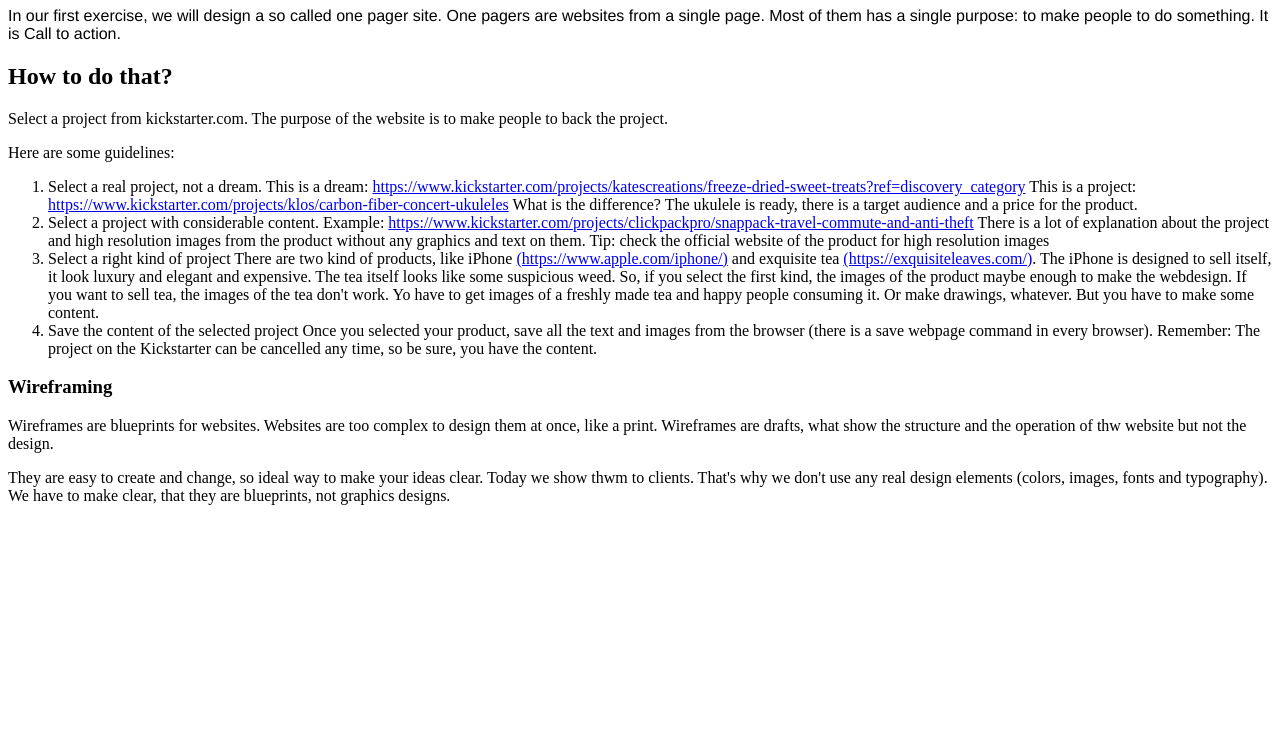
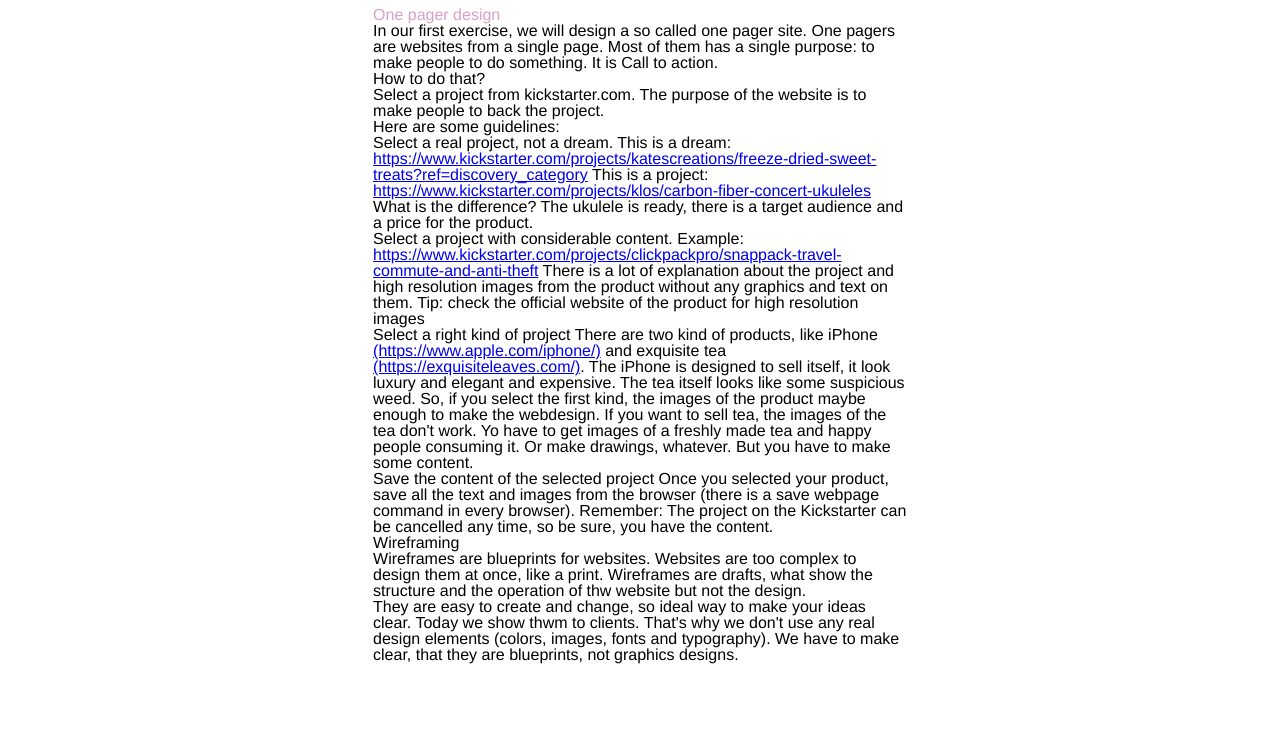
Before and after one commit to S-Stark707/project0, a plain HTML site: page index.html in a window 1280 px wide. Shown: the part 73-816 px from the top of the page. Drawn offline with Linux system fonts and the light colour scheme.

Commit message:
Add files via upload
added css reset. changed width, margins and padding. varied font family and adding div.class

```diff
--- a/index.html
+++ b/index.html
@@ -5,14 +5,17 @@
     <meta name="description" content="Webdesign for Design Majors">
     <meta http-equiv="content-type" content="text/html; charset=utf-8">
     <link rel="icon" href="res/favicon.svg" type="image/svg=xml">
+    <link rel="stylesheet" type="text/css" href="res/global.css"/>
     <style>
     h1{color: #db9fc7}
-    p.first{font-family:'Helvetica';}
-
+    body{margin:0; padding:0;
+      font-family: 'Helvetica','Arial','Roboto', sans-serif;}
+div.rtf{max-width:60ch; margin:40px auto; padding:40px}
 
     </style>
   </head>
   <body>
+    <div class="rtf">
     <h1>One pager design</h1>
 
     <p class="first">In our first exercise, we will design a so called one pager site. One pagers are websites from a single page. Most of them has a single purpose: to make people to do something. It is Call to action.</p>
@@ -47,5 +50,6 @@
 <p>Wireframes are blueprints for websites. Websites are too complex to design them at once, like a print. Wireframes are drafts, what show the structure and the operation of thw website but not the design.</p>
 
 <p>They are easy to create and change, so ideal way to make your ideas clear. Today we show thwm to clients. That's why we don't use any real design elements (colors, images, fonts and typography). We have to make clear, that they are blueprints, not graphics designs.</p>
+</div>
   </body>
 </html>
--- /dev/null
+++ b/res/global.css
@@ -0,0 +1,48 @@
+/* http://meyerweb.com/eric/tools/css/reset/
+   v2.0 | 20110126
+   License: none (public domain)
+*/
+
+html, body, div, span, applet, object, iframe,
+h1, h2, h3, h4, h5, h6, p, blockquote, pre,
+a, abbr, acronym, address, big, cite, code,
+del, dfn, em, img, ins, kbd, q, s, samp,
+small, strike, strong, sub, sup, tt, var,
+b, u, i, center,
+dl, dt, dd, ol, ul, li,
+fieldset, form, label, legend,
+table, caption, tbody, tfoot, thead, tr, th, td,
+article, aside, canvas, details, embed,
+figure, figcaption, footer, header, hgroup,
+menu, nav, output, ruby, section, summary,
+time, mark, audio, video {
+	margin: 0;
+	padding: 0;
+	border: 0;
+	font-size: 100%;
+	font: inherit;
+	vertical-align: baseline;
+}
+/* HTML5 display-role reset for older browsers */
+article, aside, details, figcaption, figure,
+footer, header, hgroup, menu, nav, section {
+	display: block;
+}
+body {
+	line-height: 1;
+}
+ol, ul {
+	list-style: none;
+}
+blockquote, q {
+	quotes: none;
+}
+blockquote:before, blockquote:after,
+q:before, q:after {
+	content: '';
+	content: none;
+}
+table {
+	border-collapse: collapse;
+	border-spacing: 0;
+}
```
